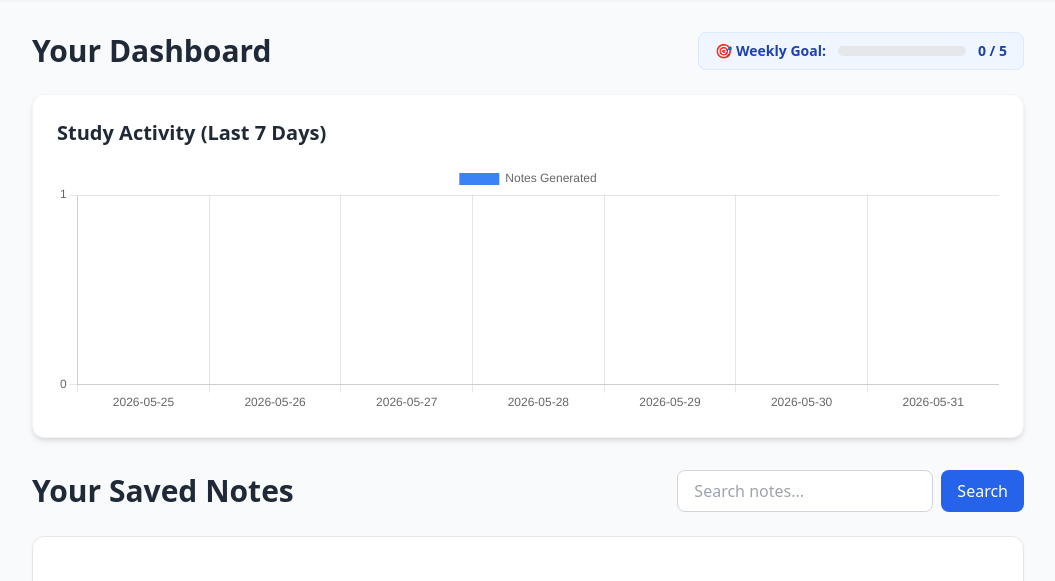
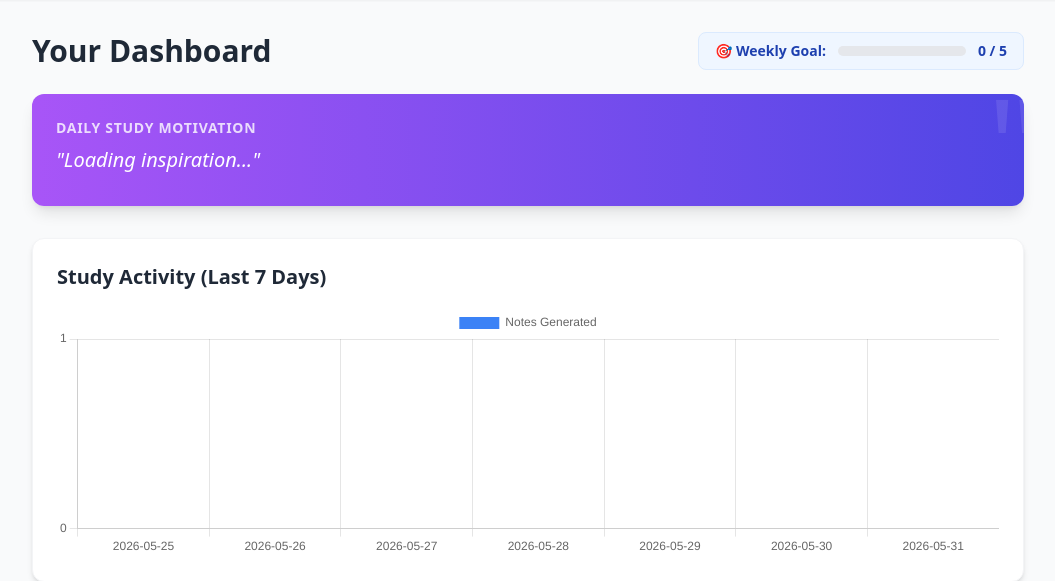
Before and after one commit to manyatagupta/notes-maker-, a Django app: page /dashboard/ in a window 1280 px wide. Shown: the part 72-653 px from the top of the page, without its empty margins (112-1167 px from the left). Run offline with Django 5.2, Linux system fonts and the light colour scheme; the visitor is signed in with stand-in values (Sample User, id 1); data comes from the database, SQL or seed files in the repository; data that the repository does not hold is empty; some libraries are stand-ins or nearby versions.

Commit message:
feat: display daily motivational quotes on the dashboard from API

```diff
--- a/study_app/templates/study_app/dashboard.html
+++ b/study_app/templates/study_app/dashboard.html
@@ -59,6 +59,15 @@
                 </div>
                 <span class="text-sm font-bold text-blue-800 dark:text-blue-300">{{ notes_generated_this_week }} / {{ weekly_goal }}</span>
             </div>
+        </div>
+
+
+        <!-- Feature 6: Daily Quote -->
+        <div class="bg-gradient-to-r from-purple-500 to-indigo-600 rounded-xl shadow-lg p-6 mb-8 text-white relative overflow-hidden">
+            <div class="absolute -right-4 -top-4 opacity-10 text-9xl">"</div>
+            <h3 class="text-sm font-bold uppercase tracking-wider mb-2 opacity-80">Daily Study Motivation</h3>
+            <p id="daily-quote-text" class="text-xl font-medium italic mb-2">"Loading inspiration..."</p>
+            <p id="daily-quote-author" class="text-sm font-semibold opacity-90"></p>
         </div>
 
         <!-- Analytics Chart -->
```
